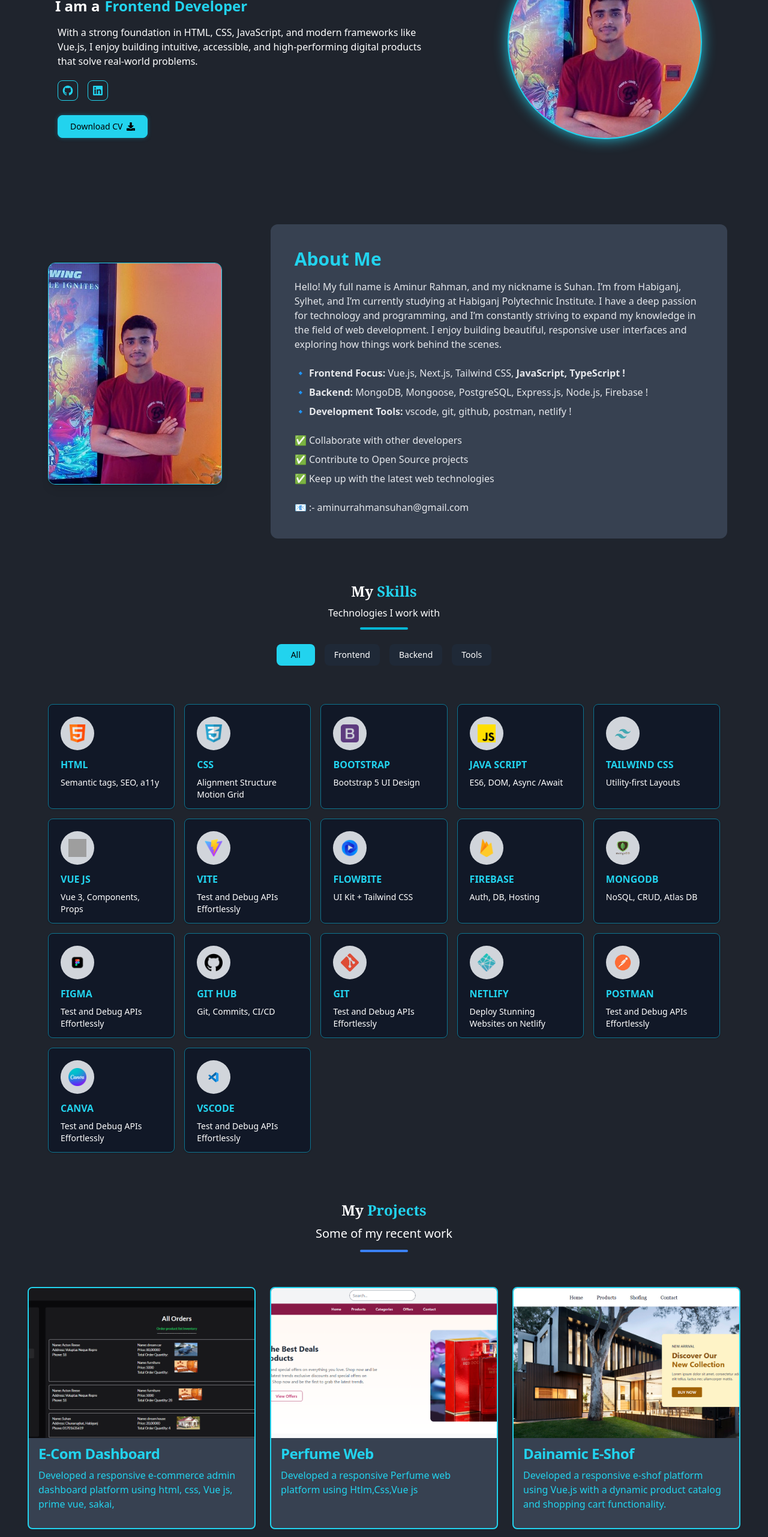
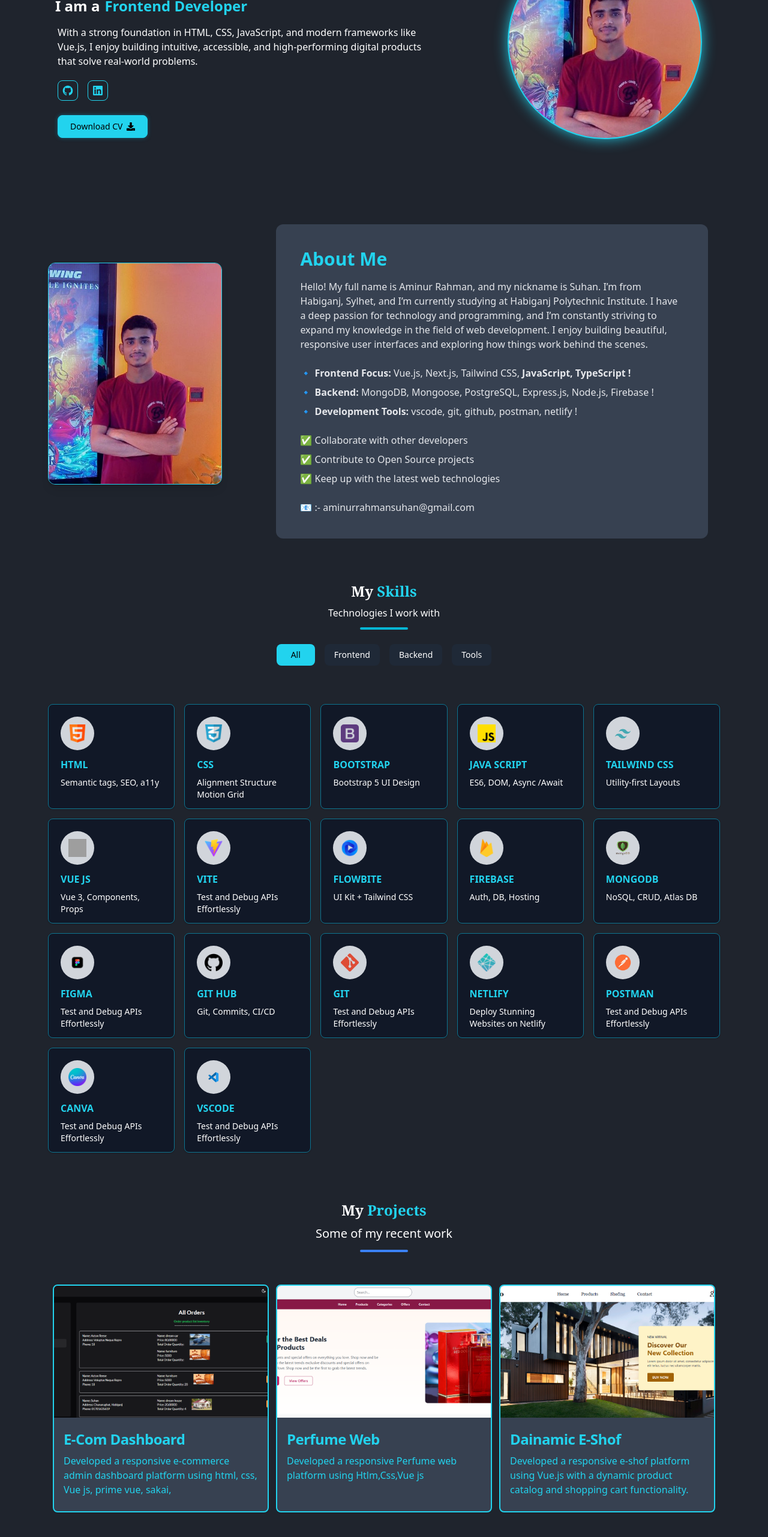
Before and after one commit to arsuhan/My-Portfolio, a Vue app: page / in a window 1280 px wide. Shown: the part 234-2797 px from the top of the page at 60% size. Built offline with nearby package versions, Linux system fonts and the light colour scheme; grey boxes are pictures that could not be loaded.

Commit message:
update project

```diff
--- a/src/views/About.vue
+++ b/src/views/About.vue
@@ -7,29 +7,30 @@ const showMore = ref(false)
 <template>
   <section id="about" class="py-4 bg-[#1f242d]">
     <!--  -->
-    <div class="w-full mx-auto flex flex-col lg:flex-row items-center lg:items-start gap-4 px-6 lg:px-20">
-
+    <div
+      class="w-full mx-auto flex flex-col lg:flex-row items-center lg:items-start gap-4 px-6 lg:px-20"
+    >
       <!-- Left Image -->
       <div class="lg:w-1/2 flex justify-center lg:justify-start">
         <img
           src="/images/sss.jpg"
           alt="About Image"
-          class="rounded-xl border lg:mt-24 xs:mt-8 border-cyan-400 object-cover shadow-lg
-                 xs:w-[240px] xs:h-[260px] sm:w-[280px] sm:h-[280px] lg:w-[290px] lg:h-[370px]
-                 duration-500 transition hover:scale-[1.03]"
+          class="rounded-xl border lg:mt-24 md:-mt-36 xs:mt-8 border-cyan-400 object-cover shadow-lg xs:w-[240px] xs:h-[260px] sm:w-[280px] sm:h-[280px] lg:w-[290px] lg:h-[370px] duration-500 transition hover:scale-[1.03]"
         />
       </div>
 
       <!-- Right Content -->
-      <div class="lg:w-full xs:-mx-3 h-auto bg-gray-700 p-5 md:p-10 rounded-xl xs:mt-8">
+      <div class="lg:w-full xs:-mx-3 h-auto bg-gray-700 p-5 md:p-10 rounded-xl xs:mt-8 md:mx-5">
         <!-- Heading -->
-        <h1 class="text-2xl md:text-3xl font-bold text-cyan-400 mb-4">
-          About Me
-        </h1>
+        <h1 class="text-2xl md:text-3xl font-bold text-cyan-400 mb-4">About Me</h1>
 
         <!-- Short Intro -->
         <p class="text-gray-200 mb-6 text-[16px] sm:text-base leading-relaxed">
-         Hello! My full name is Aminur Rahman, and my nickname is Suhan. I’m from Habiganj, Sylhet, and I’m currently studying at Habiganj Polytechnic Institute. I have a deep passion for technology and programming, and I’m constantly striving to expand my knowledge in the field of web development. I enjoy building beautiful, responsive user interfaces and exploring how things work behind the scenes.
+          Hello! My full name is Aminur Rahman, and my nickname is Suhan. I’m from Habiganj, Sylhet,
+          and I’m currently studying at Habiganj Polytechnic Institute. I have a deep passion for
+          technology and programming, and I’m constantly striving to expand my knowledge in the
+          field of web development. I enjoy building beautiful, responsive user interfaces and
+          exploring how things work behind the scenes.
         </p>
 
         <!-- Skills -->
@@ -37,12 +38,8 @@ const showMore = ref(false)
           <li>
             🔹 <b>Frontend Focus:</b> Vue.js, Next.js, Tailwind CSS, <b>JavaScript, TypeScript !</b>
           </li>
-          <li>
-            🔹 <b>Backend:</b> MongoDB, Mongoose, PostgreSQL, Express.js, Node.js, Firebase !
-          </li>
-          <li>
-            🔹 <b>Development Tools:</b> vscode, git, github, postman, netlify !
-          </li>
+          <li>🔹 <b>Backend:</b> MongoDB, Mongoose, PostgreSQL, Express.js, Node.js, Firebase !</li>
+          <li>🔹 <b>Development Tools:</b> vscode, git, github, postman, netlify !</li>
         </ul>
 
         <!-- Goals -->
--- a/src/views/Header/Header.vue
+++ b/src/views/Header/Header.vue
@@ -47,7 +47,7 @@ onMounted(() => {
 
 <template>
   <nav class="fixed top-0 left-0 w-full z-50 opacity-95 bg-[#1f242d] backdrop-blur-md shadow-md">
-    <div class="max-w-7xl mx-16 flex items-center justify-between p-3.5">
+    <div class="max-w-7xl xs:-mx-1 md:mx-5 lg:mx-16 flex items-center justify-between p-3.5">
       <!-- Logo -->
       <div class="lg:text-2xl font-semibold text-white">Deb. Aminur</div>
 
--- a/src/views/Project.vue
+++ b/src/views/Project.vue
@@ -6,20 +6,22 @@ const states = reactive([
   {
     img: '/images/eee.png',
     title: 'E-Com Dashboard',
-    subtitle: 'Developed a responsive e-commerce admin dashboard platform using html, css, Vue js, prime vue, sakai,',
-    live: 'https://e-com-dashboard677.netlify.app/'
+    subtitle:
+      'Developed a responsive e-commerce admin dashboard platform using html, css, Vue js, prime vue, sakai,',
+    live: 'https://e-com-dashboard677.netlify.app/',
   },
   {
     img: '/images/ppp.png',
     title: 'Perfume Web',
     subtitle: 'Developed a responsive Perfume web platform using Htlm,Css,Vue js',
-    live: 'https://perfume-web-site.netlify.app/'
+    live: 'https://perfume-web-site.netlify.app/',
   },
   {
     img: '/images/esof.png',
     title: 'Dainamic E-Shof',
-    subtitle: 'Developed a responsive e-shof platform using Vue.js with a dynamic product catalog and shopping cart functionality.',
-    live: 'https://dynamic-dieffenbachia-3fe431.netlify.app/'
+    subtitle:
+      'Developed a responsive e-shof platform using Vue.js with a dynamic product catalog and shopping cart functionality.',
+    live: 'https://dynamic-dieffenbachia-3fe431.netlify.app/',
   },
   // {
   //   img: '/src/components/images/coder boy.avif',
@@ -36,18 +38,14 @@ const states = reactive([
   //   title: 'bootstrap',
   //   subtitle: 'Modern UI Design with Bootstrap 5 Design with',
   // },
-
-
 ])
-
 </script>
 
 <template>
-
   <section id="project" class="bg-[#1f242d]">
     <section class="py-8 items-center">
       <section class="text-center">
-      <h1 class="lg:text-2xl xs:text-xl font-bold font-serif lg:mt-4 xs:-mt-4">
+        <h1 class="lg:text-2xl xs:text-xl md:mt-2 font-bold font-serif lg:mt-4 xs:-mt-4">
           <span class="text-white">My </span>
           <span class="text-cyan-400">Projects</span>
         </h1>
@@ -57,54 +55,65 @@ const states = reactive([
 
       <div class="flex lg:mt-0.5 md:-mt-4">
         <section
-
-  class="grid grid-cols-1 md:grid-cols-2 mx-1.5 md:mx-auto lg:grid-cols-3 md:gap-4 lg:gap-6 xs:p-2 md:p-10"
+          class="grid grid-cols-1 md:grid-cols-3 lg:grid-cols-3 xs:gap-1 md:gap-3 mx-1.5 md:mx-0 lg:mx-auto xs:p-2 md:p-9"
         >
-  <div v-for="state in states"
-    class="group bg-gray-700 border-2 border-cyan-400 h-auto lg:w-[380px] xs:w-full md:w-[320px] lg:mx-auto md:mx-auto rounded-lg shadow-sm dark:bg-gray-800 relative overflow-hidden transform transition-all duration-500 hover:-translate-y-2 xs:mt-7 md:mt-4">
-
-    <div class="overflow-hidden h-[250px]">
+          <div
+            v-for="state in states"
+            class="group bg-gray-700 border-2 border-cyan-400 md:h-[340px] md:w-[220px] lg:h-[380px] lg:w-[360px] rounded-lg shadow-sm dark:bg-gray-800 relative overflow-hidden transform transition-all duration-500 hover:-translate-y-2 xs:mt-7 md:mt-4"
+          >
+            <div class="overflow-hidden h-[240px]">
               <img
-        class="w-full lg:h-full xs:h-[200px] md:h-[280px] object-cover transition-transform duration-500 group-hover:scale-110 group-hover:-translate-y-2"
-        :src="state.img" alt="" />
+                class="lg:w-full lg:h-[220px] xs:h-[230px] md:h-[180px] object-cover transition-transform duration-500 group-hover:scale-110 group-hover:-translate-y-2"
+                :src="state.img"
+                alt=""
+              />
             </div>
 
+            <!-- Hover buttons -->
             <div
-      class="absolute top-1/2 left-1/2 -mt-20 transform -translate-x-1/2 -translate-y-1/2 opacity-0 group-hover:opacity-100 transition-opacity duration-300 z-10 flex gap-6 items-center justify-center">
-      <a :href="state.live" target="_blank"
-        class="lg:w-12 lg:h-12 xs:w-11 xs:h-11 rounded-xl bg-[#00f0ff] shadow-md flex items-center justify-center lg:text-2xl xs:text-xl hover:bg-cyan-400 hover:text-white transition duration-500 hover:-translate-y-1.5 hover:shadow-cyan-400 hover:shadow-[0_0_15px_rgba(0,0,0,0.4)]">
+              class="absolute top-1/2 left-1/2 -mt-20 transform -translate-x-1/2 -translate-y-1/2 opacity-0 group-hover:opacity-100 transition-opacity duration-300 z-10 flex gap-6 items-center justify-center"
+            >
+              <a
+                :href="state.live"
+                target="_blank"
+                class="w-11 h-11 lg:w-12 lg:h-12 rounded-xl bg-[#00f0ff] shadow-md flex items-center justify-center lg:text-2xl xs:text-xl hover:bg-cyan-400 hover:text-white transition duration-500 hover:-translate-y-1.5 hover:shadow-cyan-400 hover:shadow-[0_0_15px_rgba(0,0,0,0.4)]"
+              >
                 <i class="fas fa-external-link-alt"></i>
               </a>
-      <a href="https://github.com/arsuhan?tab=repositories" target="_blank"
-        class="lg:w-12 lg:h-12 xs:w-11 xs:h-11 rounded-xl bg-[#00f0ff] shadow-md flex items-center justify-center lg:text-2xl xs:text-xl hover:bg-cyan-400 hover:text-white transition duration-500 hover:-translate-y-1.5 hover:shadow-cyan-400 hover:shadow-[0_0_15px_rgba(0,0,0,0.4)]">
+              <a
+                href="https://github.com/arsuhan?tab=repositories"
+                target="_blank"
+                class="w-11 h-11 lg:w-12 lg:h-12 rounded-xl bg-[#00f0ff] shadow-md flex items-center justify-center lg:text-2xl xs:text-xl hover:bg-cyan-400 hover:text-white transition duration-500 hover:-translate-y-1.5 hover:shadow-cyan-400 hover:shadow-[0_0_15px_rgba(0,0,0,0.4)]"
+              >
                 <i class="fab fa-github"></i>
               </a>
             </div>
 
-
-    <div class="lg:p-4 xs:p-2 xs:-mt-10 lg:-mt-1.5 md:mt-2">
-      <h5 class="mb-2 text-2xl font-bold tracking-tight text-cyan-400 dark:text-cyan-400">
+            <!-- Card content -->
+            <div class="p-4 md:-mt-16 lg:-mt-4">
+              <h5
+                class="mb-2 lg:text-2xl md:text-base font-bold tracking-tight text-cyan-400 dark:text-cyan-400"
+              >
                 {{ state.title }}
               </h5>
-      <p class="mb-3 text-cyan-400 dark:text-cyan-400 text-base">
+              <p class="mb-3 text-cyan-400 dark:text-cyan-400 md:text-sm lg:text-base">
                 {{ state.subtitle }}
               </p>
             </div>
-
           </div>
         </section>
       </div>
 
       <section class="mt- items-center justify-center flex">
         <a href="https://github.com/arsuhan?tab=repositories" target="_blank">
-        <button type="button"
-          class="xs:mt-6 lg:mt- lg:text-lg xs:text-sm px-5 py-2 me-2 mb-2 overflow-hidden transform hover:-translate-y-2
-          shadow-white xs:py-2.5 lg:py-2.5 md:py-3 text-black bg-[#00f0ff] hover:bg-[#1f242d] hover:text-white shadow-[0_0_6px_rgba(0,0,0,0.4)] rounded-lg font-semibold transition duration-500 hover:shadow-cyan-400">
+          <button
+            type="button"
+            class="xs:mt-6 lg:mt- lg:text-lg xs:text-sm px-5 py-2 me-2 mb-2 overflow-hidden transform hover:-translate-y-2 shadow-white xs:py-2.5 lg:py-2.5 md:py-3 text-black bg-[#00f0ff] hover:bg-[#1f242d] hover:text-white shadow-[0_0_6px_rgba(0,0,0,0.4)] rounded-lg font-semibold transition duration-500 hover:shadow-cyan-400"
+          >
             View All Projects
           </button>
         </a>
       </section>
     </section>
   </section>
-
 </template>
```
Also changed, not shown: 1 other file (tests, documents, lock files or other folders). Lines whose indentation alone changed are shown as unchanged.
